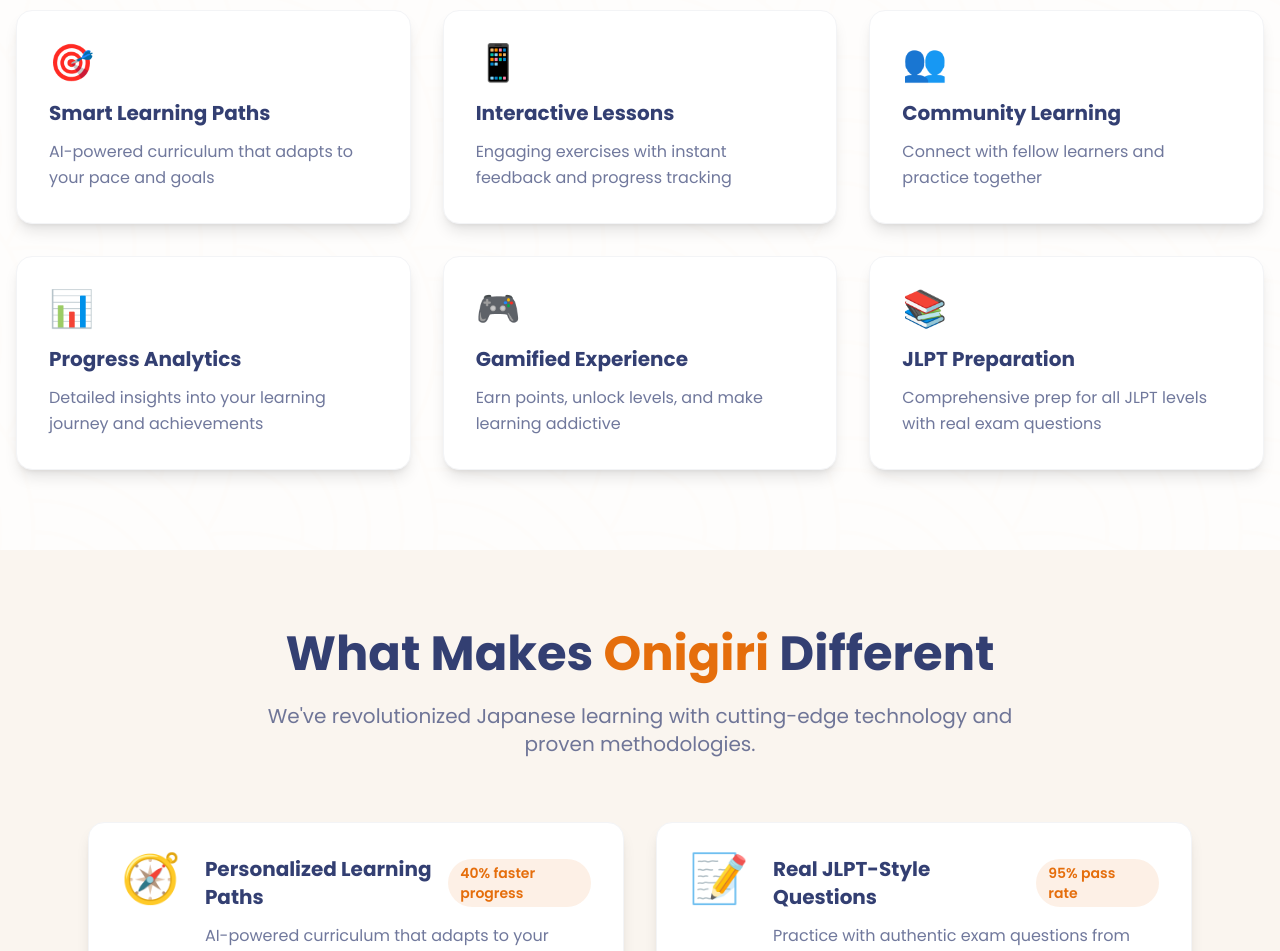
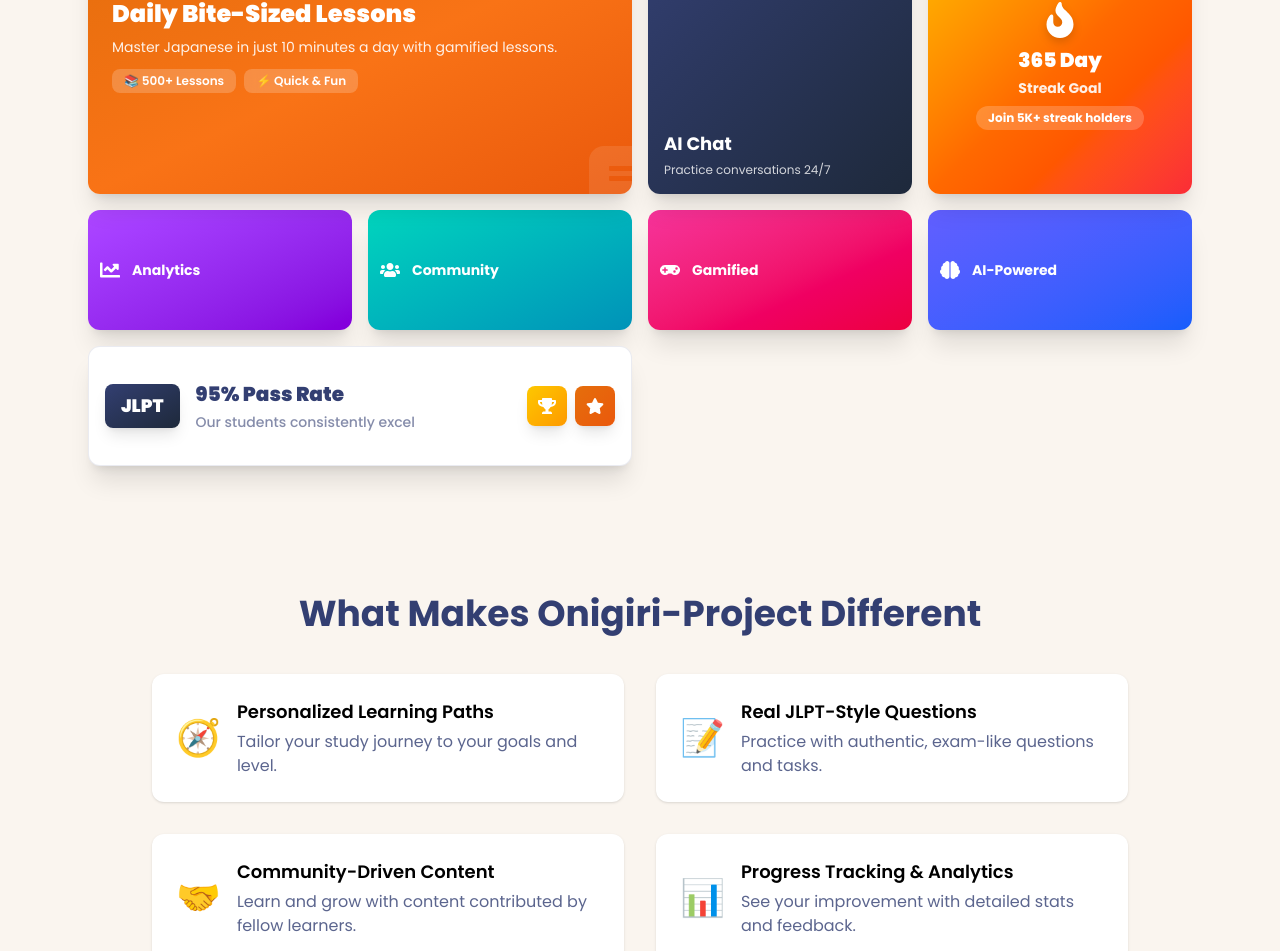
Before and after one commit to L1M1N4L/Onigiri, a React (Vite) app in the folder client/: page /home in a window 1280 px wide. Shown: the part 1669-2620 px from the top of the page. Built offline with nearby package versions, Linux system fonts and the light colour scheme.

Commit message:
feat: updated bento

```diff
--- a/client/package.json
+++ b/client/package.json
@@ -13,6 +13,7 @@
     "@tailwindcss/vite": "^4.1.11",
     "react": "^19.1.0",
     "react-dom": "^19.1.0",
+    "react-icons": "^5.5.0",
     "react-router-dom": "^7.6.2",
     "tailwindcss": "^4.1.11"
   },
--- a/client/src/components/homepage/FeaturesSection.tsx
+++ b/client/src/components/homepage/FeaturesSection.tsx
@@ -1,79 +1,118 @@
-import wave_pattern from "../../assets/wave_pattern.svg";
+import { FaRocket, FaBook, FaFire, FaComments, FaTrophy, FaChartLine, FaStar, FaUsers, FaBrain, FaGamepad } from 'react-icons/fa';
 
-export default function FeaturesSection() {
-  const features = [
-    {
-      icon: "🎯",
-      title: "Smart Learning Paths",
-      description: "AI-powered curriculum that adapts to your pace and goals",
-      color: "from-blue-500 to-purple-600"
-    },
-    {
-      icon: "📱",
-      title: "Interactive Lessons",
-      description: "Engaging exercises with instant feedback and progress tracking",
-      color: "from-green-500 to-teal-600"
-    },
-    {
-      icon: "👥",
-      title: "Community Learning",
-      description: "Connect with fellow learners and practice together",
-      color: "from-orange-500 to-red-600"
-    },
-    {
-      icon: "📊",
-      title: "Progress Analytics",
-      description: "Detailed insights into your learning journey and achievements",
-      color: "from-purple-500 to-pink-600"
-    },
-    {
-      icon: "🎮",
-      title: "Gamified Experience",
-      description: "Earn points, unlock levels, and make learning addictive",
-      color: "from-yellow-500 to-orange-600"
-    },
-    {
-      icon: "📚",
-      title: "JLPT Preparation",
-      description: "Comprehensive prep for all JLPT levels with real exam questions",
-      color: "from-indigo-500 to-blue-600"
-    }
-  ];
+export default function LearningJourneySection() {
+  return (
+    <section className="w-full py-12 bg-[#faf5ef] flex justify-center overflow-hidden">
+      <div className="max-w-6xl w-full px-6">
 
-  return (
-    <section
-      className="py-20 bg-white relative"
-      style={{backgroundImage: `url(${wave_pattern})`}}
-    >
-      <div className="absolute inset-0 bg-white/80"></div>
-      <div className="relative z-10 max-w-7xl mx-auto px-4">
-        <div className="text-center mb-16">
-          <h2 className="text-4xl md:text-5xl font-bold text-[#333F72] mb-6">
-            Why Choose <span className="text-[#E56E0C]">Onigiri</span>?
+        {/* Header */}
+        <div className="mb-10 text-center">
+          <h2 className="text-4xl font-bold text-[#333F72] mb-4">
+            Master Japanese, <span className="text-[#E56E0C]">Your Way</span>
           </h2>
-          <p className="text-xl text-[#333F72]/70 max-w-3xl mx-auto">
-            Experience Japanese learning like never before with our innovative platform designed for modern learners.
+          <p className="text-[#333F72]/70 text-lg max-w-2xl mx-auto">
+            A complete learning ecosystem designed to take you from beginner to JLPT certified
           </p>
         </div>
 
-        <div className="grid grid-cols-1 md:grid-cols-2 lg:grid-cols-3 gap-8">
-          {features.map((feature, index) => (
-            <div
-              key={index}
-              className="group relative bg-white rounded-2xl p-8 shadow-lg hover:shadow-2xl transition-all duration-300 border border-gray-100 hover:border-[#E56E0C]/20 hover:-translate-y-2"
-            >
-              <div className="absolute inset-0 bg-gradient-to-br from-white to-gray-50 rounded-2xl opacity-0 group-hover:opacity-100 transition-opacity duration-300"></div>
-              <div className="relative z-10">
-                <div className="text-4xl mb-4">{feature.icon}</div>
-                <h3 className="text-xl font-bold text-[#333F72] mb-3 group-hover:text-[#E56E0C] transition-colors duration-300">
-                  {feature.title}
-                </h3>
-                <p className="text-[#333F72]/70 leading-relaxed">
-                  {feature.description}
-                </p>
+        {/* Bento Grid */}
+        <div className="grid grid-cols-12 gap-4 auto-rows-[120px]">
+
+          {/* Featured Card - Daily Practice */}
+          <div className="col-span-12 md:col-span-6 row-span-2 bg-gradient-to-br from-[#E56E0C] via-[#f97316] to-[#ea580c] rounded-xl p-6 flex flex-col justify-between relative overflow-hidden shadow-xl">
+            <div className="relative z-10">
+              <div className="inline-block bg-white/20 backdrop-blur-sm px-3 py-1 rounded-full text-white text-xs font-bold mb-3">
+                🔥 Most Popular
+              </div>
+              <h3 className="text-2xl font-black text-white mb-2 leading-tight">
+                Daily Bite-Sized Lessons
+              </h3>
+              <p className="text-white/90 text-sm mb-3">
+                Master Japanese in just 10 minutes a day with gamified lessons.
+              </p>
+              <div className="flex gap-2">
+                <div className="bg-white/20 backdrop-blur-sm px-3 py-1 rounded-lg text-white text-xs font-semibold">
+                  📚 500+ Lessons
+                </div>
+                <div className="bg-white/20 backdrop-blur-sm px-3 py-1 rounded-lg text-white text-xs font-semibold">
+                  ⚡ Quick & Fun
+                </div>
               </div>
             </div>
-          ))}
+
+            <div className="absolute -right-8 -bottom-8 text-white/10 text-[80px]">
+              <FaBook />
+            </div>
+          </div>
+
+          {/* AI Chat Card */}
+          <div className="col-span-12 md:col-span-3 row-span-2 bg-gradient-to-br from-[#333F72] to-[#1e293b] rounded-xl p-4 flex flex-col justify-between relative overflow-hidden shadow-xl">
+            <div className="bg-white/10 backdrop-blur-sm w-8 h-8 rounded-lg flex items-center justify-center mb-2">
+              <FaComments className="text-white text-lg" />
+            </div>
+            <div>
+              <h3 className="text-lg font-bold text-white mb-1">AI Chat</h3>
+              <p className="text-white/80 text-xs">Practice conversations 24/7</p>
+            </div>
+          </div>
+
+          {/* Streak Card */}
+          <div className="col-span-12 md:col-span-3 row-span-2 bg-gradient-to-br from-amber-400 via-orange-500 to-red-500 rounded-xl p-4 flex flex-col items-center justify-center relative overflow-hidden shadow-xl">
+            <div className="relative z-10 text-center">
+              <FaFire className="text-white text-4xl mx-auto mb-2 drop-shadow-lg" />
+              <h3 className="text-xl font-black text-white mb-1">365 Day</h3>
+              <p className="text-white/90 font-bold text-sm mb-2">Streak Goal</p>
+              <div className="bg-white/20 backdrop-blur-sm px-3 py-1 rounded-full text-white text-xs font-bold">
+                Join 5K+ streak holders
+              </div>
+            </div>
+          </div>
+
+          {/* Progress Analytics */}
+          <div className="col-span-6 md:col-span-3 row-span-1 bg-gradient-to-br from-purple-500 to-purple-700 rounded-xl p-3 flex items-center gap-3 shadow-xl">
+            <FaChartLine className="text-white text-xl" />
+            <div className="text-white text-sm font-bold">Analytics</div>
+          </div>
+
+          {/* Community */}
+          <div className="col-span-6 md:col-span-3 row-span-1 bg-gradient-to-br from-teal-400 to-cyan-600 rounded-xl p-3 flex items-center gap-3 shadow-xl">
+            <FaUsers className="text-white text-xl" />
+            <div className="text-white text-sm font-bold">Community</div>
+          </div>
+
+          {/* Gamification */}
+          <div className="col-span-6 md:col-span-3 row-span-1 bg-gradient-to-br from-pink-500 to-rose-600 rounded-xl p-3 flex items-center gap-3 shadow-xl">
+            <FaGamepad className="text-white text-xl" />
+            <div className="text-white text-sm font-bold">Gamified</div>
+          </div>
+
+          {/* Smart Learning */}
+          <div className="col-span-6 md:col-span-3 row-span-1 bg-gradient-to-br from-indigo-500 to-blue-600 rounded-xl p-3 flex items-center gap-3 shadow-xl">
+            <FaBrain className="text-white text-xl" />
+            <div className="text-white text-sm font-bold">AI-Powered</div>
+          </div>
+
+          {/* JLPT Success Card */}
+          <div className="col-span-12 md:col-span-6 row-span-1 bg-white rounded-xl p-4 flex items-center justify-between relative overflow-hidden shadow-xl border border-[#333F72]/10">
+            <div className="flex items-center gap-4">
+              <div className="bg-gradient-to-br from-[#333F72] to-[#1e293b] text-white text-lg font-black px-4 py-2 rounded-lg shadow-lg">
+                JLPT
+              </div>
+              <div>
+                <div className="text-[#333F72] text-xl font-black mb-1">95% Pass Rate</div>
+                <div className="text-[#333F72]/60 text-sm font-medium">Our students consistently excel</div>
+              </div>
+            </div>
+            <div className="flex gap-2">
+              <div className="w-10 h-10 bg-gradient-to-br from-yellow-400 to-amber-500 rounded-lg flex items-center justify-center shadow-lg">
+                <FaTrophy className="text-white text-lg" />
+              </div>
+              <div className="w-10 h-10 bg-gradient-to-br from-[#E56E0C] to-[#ea580c] rounded-lg flex items-center justify-center shadow-lg">
+                <FaStar className="text-white text-lg" />
+              </div>
+            </div>
+          </div>
+
         </div>
       </div>
     </section>
--- a/client/src/components/homepage/WhatMakesDifferent.tsx
+++ b/client/src/components/homepage/WhatMakesDifferent.tsx
@@ -1,86 +1,35 @@
 export default function WhatMakesDifferent() {
-  const features = [
-    {
-      icon: "🧭",
-      title: "Personalized Learning Paths",
-      description: "AI-powered curriculum that adapts to your pace, learning style, and goals for maximum efficiency.",
-      stats: "40% faster progress"
-    },
-    {
-      icon: "📝",
-      title: "Real JLPT-Style Questions",
-      description: "Practice with authentic exam questions from past JLPT tests, updated regularly for accuracy.",
-      stats: "95% pass rate"
-    },
-    {
-      icon: "🤝",
-      title: "Community-Driven Content",
-      description: "Learn from fellow learners' experiences and contribute your own insights to help others.",
-      stats: "10K+ active users"
-    },
-    {
-      icon: "📊",
-      title: "Advanced Progress Analytics",
-      description: "Detailed insights into your strengths, weaknesses, and learning patterns with actionable recommendations.",
-      stats: "Real-time feedback"
-    }
-  ];
-
   return (
     <section className="w-full py-20 bg-[#faf5ef] flex justify-center">
-      <div className="max-w-6xl w-full px-6">
-        <div className="text-center mb-16">
-          <h2 className="text-4xl md:text-5xl font-bold text-[#333F72] mb-6">
-            What Makes <span className="text-[#E56E0C]">Onigiri</span> Different
-          </h2>
-          <p className="text-xl text-[#333F72]/70 max-w-3xl mx-auto">
-            We've revolutionized Japanese learning with cutting-edge technology and proven methodologies.
-          </p>
-        </div>
-
+      <div className="max-w-5xl w-full px-6">
+        <h2 className="text-3xl md:text-4xl font-bold text-[#333F72] mb-10 text-center">What Makes Onigiri-Project Different</h2>
         <div className="grid grid-cols-1 md:grid-cols-2 gap-8">
-          {features.map((feature, index) => (
-            <div
-              key={index}
-              className="group bg-white rounded-2xl shadow-lg hover:shadow-2xl p-8 transition-all duration-300 border border-gray-100 hover:border-[#E56E0C]/20 hover:-translate-y-1"
-            >
-              <div className="flex items-start gap-6">
-                <div className="text-5xl group-hover:scale-110 transition-transform duration-300">
-                  {feature.icon}
-                </div>
-                <div className="flex-1">
-                  <div className="flex items-center justify-between mb-3">
-                    <h3 className="text-xl font-bold text-[#333F72] group-hover:text-[#E56E0C] transition-colors duration-300">
-                      {feature.title}
-                    </h3>
-                    <span className="text-sm font-semibold text-[#E56E0C] bg-[#E56E0C]/10 px-3 py-1 rounded-full">
-                      {feature.stats}
-                    </span>
-                  </div>
-                  <p className="text-[#333F72]/70 leading-relaxed">
-                    {feature.description}
-                  </p>
-                </div>
-              </div>
+          <div className="bg-white rounded-xl shadow p-6 flex items-center gap-4">
+            <span className="text-4xl">🧭</span>
+            <div>
+              <h3 className="text-lg font-semibold mb-1">Personalized Learning Paths</h3>
+              <p className="text-[#333F72] opacity-80">Tailor your study journey to your goals and level.</p>
             </div>
-          ))}
-        </div>
-
-        <div className="text-center mt-16">
-          <div className="inline-flex items-center gap-4 bg-white px-8 py-4 rounded-2xl shadow-lg">
-            <div className="text-center">
-              <div className="text-2xl font-bold text-[#333F72]">10K+</div>
-              <div className="text-sm text-[#333F72]/70">Active Learners</div>
+          </div>
+          <div className="bg-white rounded-xl shadow p-6 flex items-center gap-4">
+            <span className="text-4xl">📝</span>
+            <div>
+              <h3 className="text-lg font-semibold mb-1">Real JLPT-Style Questions</h3>
+              <p className="text-[#333F72] opacity-80">Practice with authentic, exam-like questions and tasks.</p>
             </div>
-            <div className="w-px h-12 bg-gray-300"></div>
-            <div className="text-center">
-              <div className="text-2xl font-bold text-[#333F72]">95%</div>
-              <div className="text-sm text-[#333F72]/70">JLPT Pass Rate</div>
+          </div>
+          <div className="bg-white rounded-xl shadow p-6 flex items-center gap-4">
+            <span className="text-4xl">🤝</span>
+            <div>
+              <h3 className="text-lg font-semibold mb-1">Community-Driven Content</h3>
+              <p className="text-[#333F72] opacity-80">Learn and grow with content contributed by fellow learners.</p>
             </div>
-            <div className="w-px h-12 bg-gray-300"></div>
-            <div className="text-center">
-              <div className="text-2xl font-bold text-[#333F72]">4.9★</div>
-              <div className="text-sm text-[#333F72]/70">User Rating</div>
+          </div>
+          <div className="bg-white rounded-xl shadow p-6 flex items-center gap-4">
+            <span className="text-4xl">📊</span>
+            <div>
+              <h3 className="text-lg font-semibold mb-1">Progress Tracking & Analytics</h3>
+              <p className="text-[#333F72] opacity-80">See your improvement with detailed stats and feedback.</p>
             </div>
           </div>
         </div>
```
Also changed, not shown: client/src/components/homepage/Getstarted.tsx (added, +12 -0 lines), client/src/components/homepage/Navbar.tsx (+15 -9 lines), client/src/components/homepage/Navlogo.tsx (+6 -2 lines), client/src/components/homepage/Footer.tsx (line endings or trailing spaces), client/src/components/homepage/WhatYoullLearn.tsx (line endings or trailing spaces), 1 other file (tests, documents, lock files or other folders).
